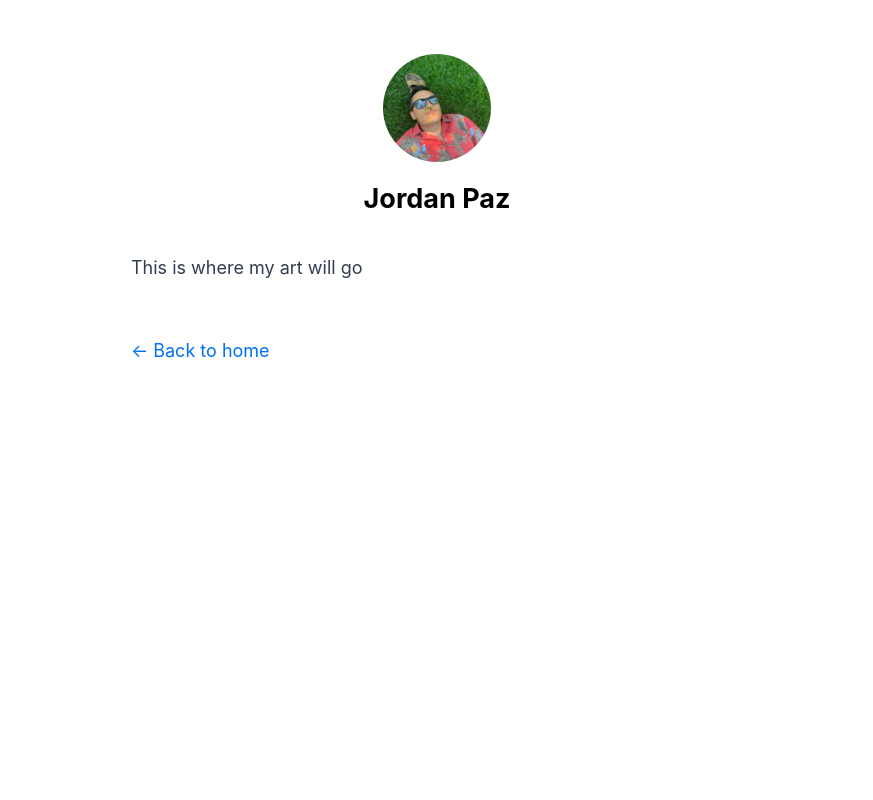
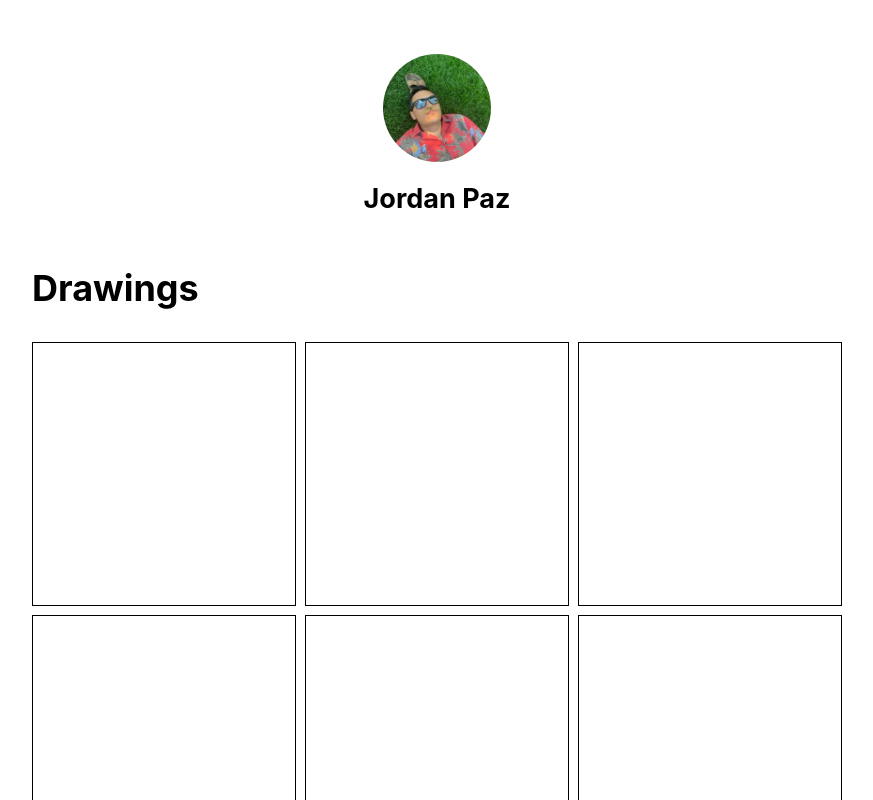
Before and after one commit to jordan-paz/nextjs-blog, a Next.js app: page /art in a window 1280 px wide. Shown: the top 800 px of the page, without its empty margins (203-1076 px from the left). Built offline with nearby package versions, Linux system fonts and the light colour scheme.

Commit message:
Art grid

```diff
--- a/components/layout.js
+++ b/components/layout.js
@@ -1,19 +1,20 @@
-import Head from 'next/head'
-import styles from './layout.module.css'
-import utilStyles from '../styles/utils.module.css'
-import Link from 'next/link'
+import Head from 'next/head';
+import styled from 'styled-components';
+import styles from './layout.module.css';
+import utilStyles from '../styles/utils.module.css';
+import Link from 'next/link';
 
-const name = 'Jordan Paz'
-export const siteTitle = 'Next.js Sample Website'
+const name = 'Jordan Paz';
+export const siteTitle = 'Jordan Paz';
 
 export default function Layout({ children, home }) {
     return (
-    <div className={styles.container}>
+        <Container>
             <Head>
                 <link rel="icon" href="/favicon.ico" />
                 <meta
                     name="description"
-          content="Learn how to build a personal website using Next.js"
+                    content="Jordan Paz is a front end engineer and artist."
                 />
                 <meta
                     property="og:image"
@@ -47,7 +48,9 @@ export default function Layout({ children, home }) {
                         </Link>
                         <h2 className={utilStyles.headingLg}>
                             <Link href="/">
-                <a className={utilStyles.colorInherit}>{name}</a>
+                                <a className={utilStyles.colorInherit}>
+                                    {name}
+                                </a>
                             </Link>
                         </h2>
                     </>
@@ -61,6 +64,12 @@ export default function Layout({ children, home }) {
                     </Link>
                 </div>
             )}
-    </div>
-  )
+        </Container>
+    );
 }
+
+const Container = styled.div`
+    max-width: 46rem;
+    padding: 0 0.5rem;
+    margin: 3rem auto 6rem;
+`;
--- a/components/layout.module.css
+++ b/components/layout.module.css
@@ -1,9 +1,3 @@
-.container {
-    max-width: 36rem;
-    padding: 0 1rem;
-    margin: 3rem auto 6rem;
-  }
-
 .header {
     display: flex;
     flex-direction: column;
--- a/package.json
+++ b/package.json
@@ -10,12 +10,14 @@
   "dependencies": {
     "date-fns": "^2.16.1",
     "gray-matter": "^4.0.2",
+    "lodash": "^4.17.20",
     "next": "^10.0.0",
     "react": "16.13.1",
     "react-dom": "16.13.1",
     "remark": "^13.0.0",
     "remark-html": "^13.0.1",
-    "styled-components": "^5.2.1"
+    "styled-components": "^5.2.1",
+    "styled-components-breakpoint": "^3.0.0-preview.20"
   },
   "devDependencies": {
     "prettier": "^2.2.0"
--- a/pages/art.js
+++ b/pages/art.js
@@ -1,8 +1,52 @@
+import _ from 'lodash';
+import Head from 'next/head';
 import styled from 'styled-components';
 
-import Layout, { siteTitle } from '../components/layout'
+import Layout, { siteTitle } from '../components/layout';
 import { MainText } from '../components/typography';
 
 export default function Art() {
-    return <Layout><MainText>This is where my art will go</MainText></Layout>
+    return (
+        <Layout>
+            <Head>
+                <title>Jordan Paz | Art</title>
+            </Head>
+            <h1>Drawings</h1>
+            <Grid>
+                {_.times(15, () => (
+                    <ImageContainer>
+                        <FakeImage />
+                    </ImageContainer>
+                ))}
+            </Grid>
+        </Layout>
+    );
 }
+
+const Grid = styled.div`
+    display: grid;
+    grid-template-columns: repeat(auto-fill, minmax(47%, 1fr));
+    @media (min-width: 576px) {
+        grid-template-columns: repeat(auto-fill, minmax(30%, 1fr));
+    }
+    grid-gap: 0.5rem;
+`;
+
+const ImageContainer = styled.div`
+    position: relative;
+    border: 1px solid;
+    box-sizing: border-box;
+    ::before {
+        content: '';
+        display: block;
+        padding-top: 100%;
+    }
+`;
+
+const FakeImage = styled.div`
+    position: absolute;
+    top: 0;
+    left: 0;
+    height: 100%;
+    width: 100%;
+`;
```
Also changed, not shown: pages/index.js (+14 -17 lines), prettier.config.js (+5 -5 lines), .babelrc (added), 1 other file (tests, documents, lock files or other folders). Lines whose indentation alone changed are shown as unchanged.
